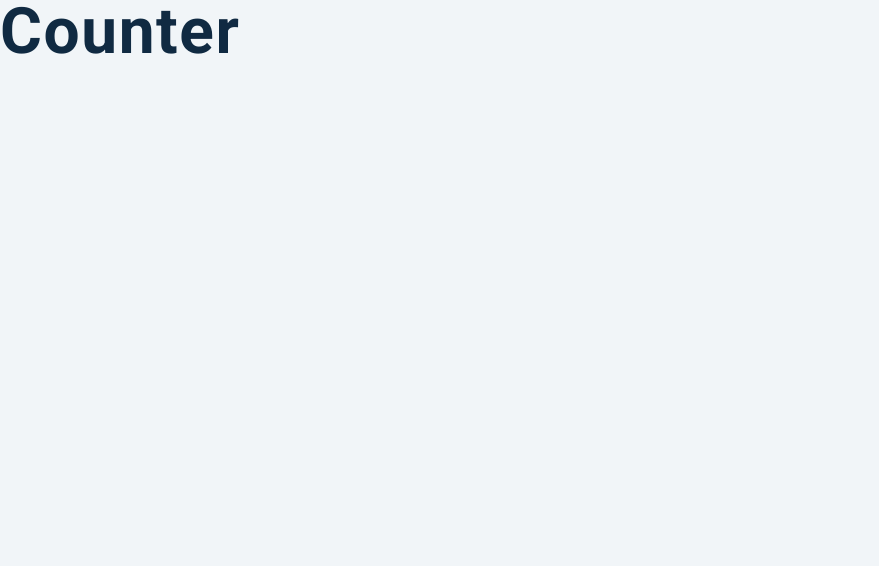
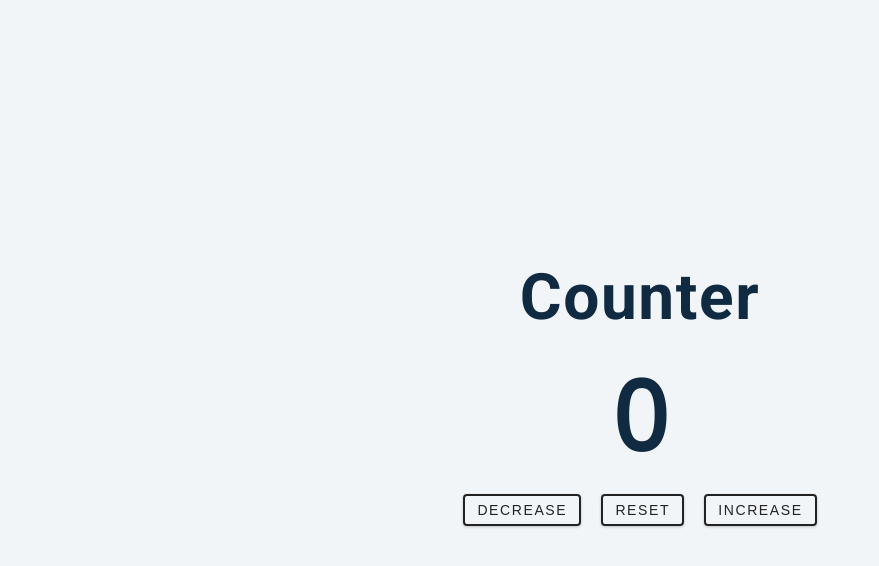
Before and after one commit to philliperod/javascript_projects, a plain HTML site: page counter_js/index.html in a window 1280 px wide. Shown: the whole page, without its empty margins (0-879 px from the left). Drawn offline with nearby package versions, Linux system fonts and the light colour scheme.

Commit message:
created html structure for counter with title, counter, buttons

```diff
--- a/counter_js/index.html
+++ b/counter_js/index.html
@@ -7,7 +7,18 @@
     <link rel="stylesheet" href="styles.css" />
   </head>
   <body>
-    <h1>Counter</h1>
+    <main>
+      <div class="container">
+        <h1>Counter</h1>
+        <span id="value">0</span>
+        <div class="button-container">
+          <button class="btn decrease">decrease</button>
+          <button class="btn reset">reset</button>
+          <button class="btn increase">increase</button>
+        </div>
+      </div>
+    </main>
+
     <script src="app.js"></script>
   </body>
 </html>
```
Also changed, not shown: 1 other file.
